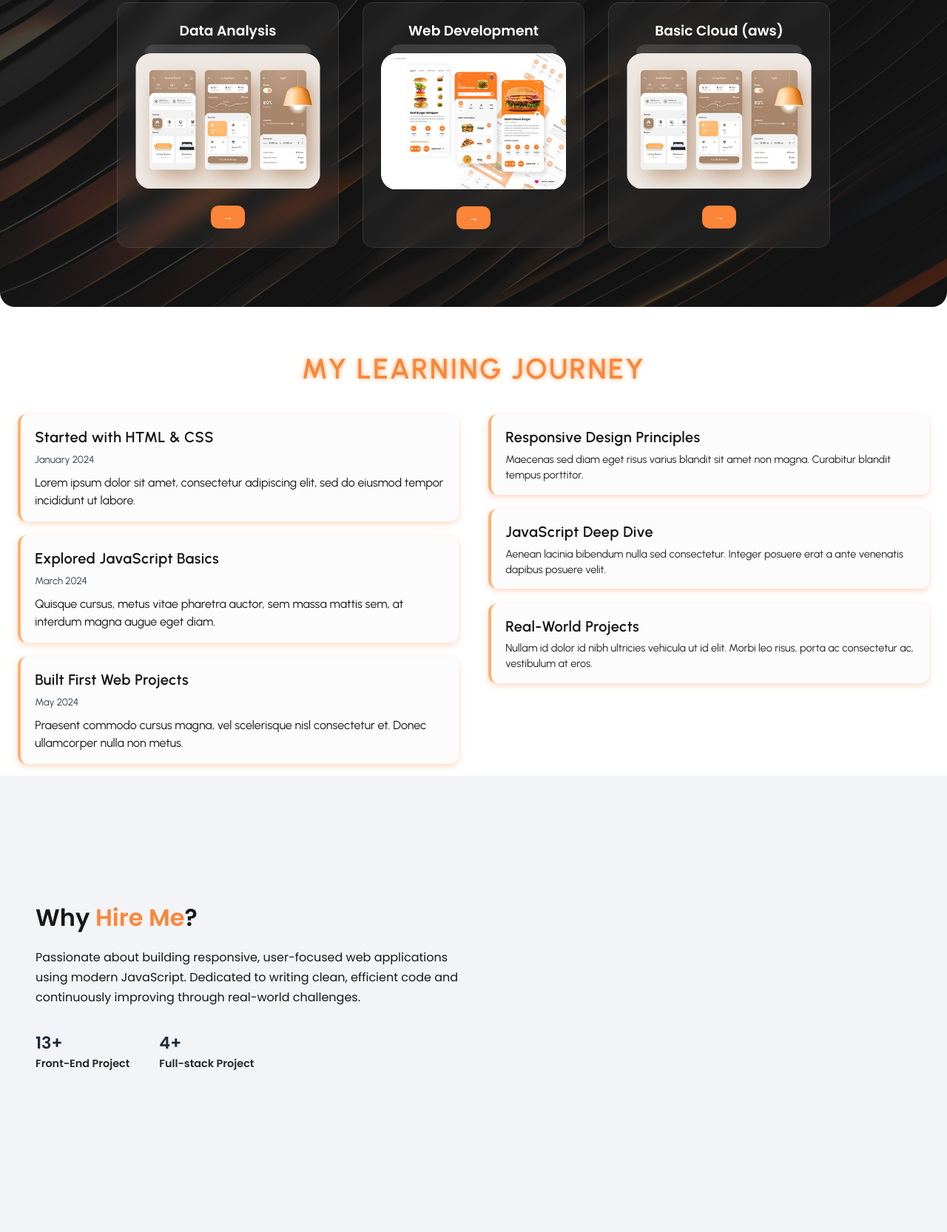
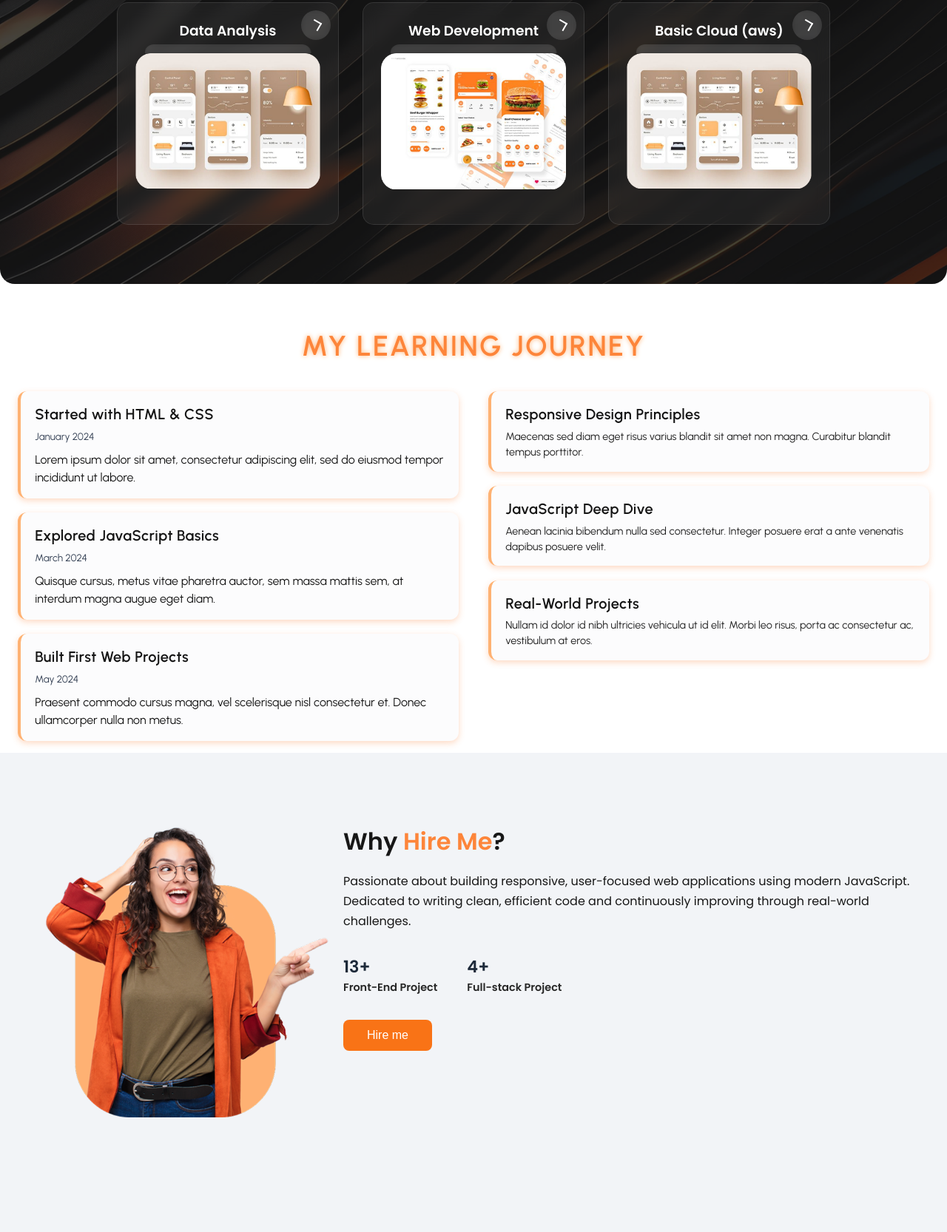
Before and after one commit to Omar-Aldabbas/Portfolio-, a plain HTML site: page index.html in a window 1280 px wide. Shown: the part 1000-2666 px from the top of the page at 74% size. Drawn offline with Linux system fonts and the light colour scheme.

Commit message:
Enhance the hire section

```diff
--- a/index.html
+++ b/index.html
@@ -92,7 +92,7 @@
               class="shadow"
             />
           </div>
-          <button class="arrow element">&#8594;</button>
+          <button class="arrow-btn"></button>
         </div>
         <div class="service__element">
           <h3>Web Development</h3>
@@ -103,7 +103,7 @@
               class="shadow"
             />
           </div>
-          <button class="arrow element">&#8594;</button>
+          <button class="arrow-btn"></button>
         </div>
         <div class="service__element">
           <h3>Basic Cloud (aws)</h3>
@@ -114,7 +114,7 @@
               class="shadow"
             />
           </div>
-          <button class="arrow element">&#8594;</button>
+          <button class="arrow-btn"></button>
         </div>
       </div>
     </section>
@@ -180,7 +180,10 @@
     </section>
 
     <section class="hire">
-      <div class="hire__pic"><img src="" alt="" /></div>
+      <div class="hire__pic">
+        <img src="./assests/images/hire-pic.png" alt="main " class="main-img"/>
+        <img src="./assests/images/circles.png" alt="over" class="overlay-img" />
+      </div>
       <div class="hire__info">
         <h2>Why <span class="orange">Hire Me</span>?</h2>
         <p>
@@ -192,8 +195,8 @@
           <h3>13+ <span>Front-End Project</span></h3>
           <h3>4+ <span>Full-stack Project</span></h3>
         </div>
+        <button>Hire me</button>
       </div>
-      <button>Hire me</button>
     </section>
 
     <section class="portfolio">
--- a/styles.css
+++ b/styles.css
@@ -364,7 +364,7 @@ nav ul li a:hover {
 }
 
 .img-wrap::before {
-  content: '';
+  content: "";
   position: absolute;
   top: -12px;
   left: 50%;
@@ -377,8 +377,6 @@ nav ul li a:hover {
   border-radius: 18px 18px 0 0;
 }
 
-
-
 .service__element img {
   z-index: 1;
   display: block;
@@ -387,18 +385,44 @@ nav ul li a:hover {
   margin-bottom: 1rem;
 }
 
-.arrow.element {
+.arrow-btn {
+  position: absolute;
+  top: 10px;
+  right: 10px;
+  width: 40px;
+  height: 40px;
+  background: rgba(255, 255, 255, 0.1);
+  backdrop-filter: blur(4px);
+  -webkit-backdrop-filter: blur(4px);
   border: none;
-  background: var(--orange);
-  color: white;
-  padding: 0.5rem 1rem;
-  border-radius: 10px;
+  border-radius: 50%;
   cursor: pointer;
-  transition: background 0.3s ease;
+  z-index: 2;
 }
 
-.arrow.element:hover {
+.arrow-btn::after {
+  content: "";
+  display: inline-block;
+  width: 10px;
+  height: 10px;
+  border-top: 2px solid white;
+  border-right: 2px solid white;
+  transform: rotate(30deg);
+  position: absolute;
+  top: 50%;
+  left: 50%;
+  translate: -50% -50%;
+  transition: transform 0.3s ease-in-out;
+}
+
+.arrow-btn:hover {
   background: darkorange;
+  transition: background 0.5s ease-in, transform 0.5s ease-in;
+
+}
+
+.arrow-btn:hover::after {
+  transform:  rotate(45deg);
 }
 
 /* second section */
@@ -495,27 +519,62 @@ nav ul li a:hover {
 .hire {
   background-color: var(--bg-tags);
   display: flex;
-  flex-direction: column;
-  flex-wrap: wrap;
+  flex-direction: row;
+  /* flex-wrap: wrap; */
   align-items: flex-start;
   /* justify-content: space-between; */
   padding: 6rem 3rem;
-  gap: 3rem;
+  gap: 1rem;
   min-height: 100vh;
   color: var(--clr-text);
 }
 
-.hire__pic img {
+.hire__pic {
+  position: relative;
+  max-width: fit-content;
+}
+
+.main-img {
   width: clamp(250px, 35vw, 400px);
   height: auto;
   object-fit: cover;
-  border-radius: 1rem;
-  box-shadow: 0 0 10px rgba(0, 0, 0, 0.2);
+  display: block;
+  position: relative;
+  z-index: 3;
 }
 
-.hire__info {
-  flex: 1;
-  max-width: 600px;
+.overlay-img {
+  position: absolute;
+  top: 0;
+  left: 0;
+  width: 100%;
+  height: 100%;
+  opacity: 0;
+  z-index: 2;
+  transform: scale(0.9);
+  transition: opacity 0.3s ease, transform 0.3s ease;
+}
+
+.hire__pic:hover .overlay-img {
+  opacity: 1;
+  transform: scale(1.05);
+  animation: jiggle 1s infinite ease-in-out;
+}
+
+
+@keyframes jiggle {
+  0%, 100% {
+    transform: scale(1.05) translate(0px, 0px);
+  }
+  25% {
+    transform: scale(1.05) translate(2px, -2px);
+  }
+  50% {
+    transform: scale(1.05) translate(-2px, 2px);
+  }
+  75% {
+    transform: scale(1.05) translate(1px, -1px);
+  }
 }
 
 .hire__info h2 {
```
Also changed, not shown: assests/images/circles.png (added), assests/images/hire-pic.png (added).
